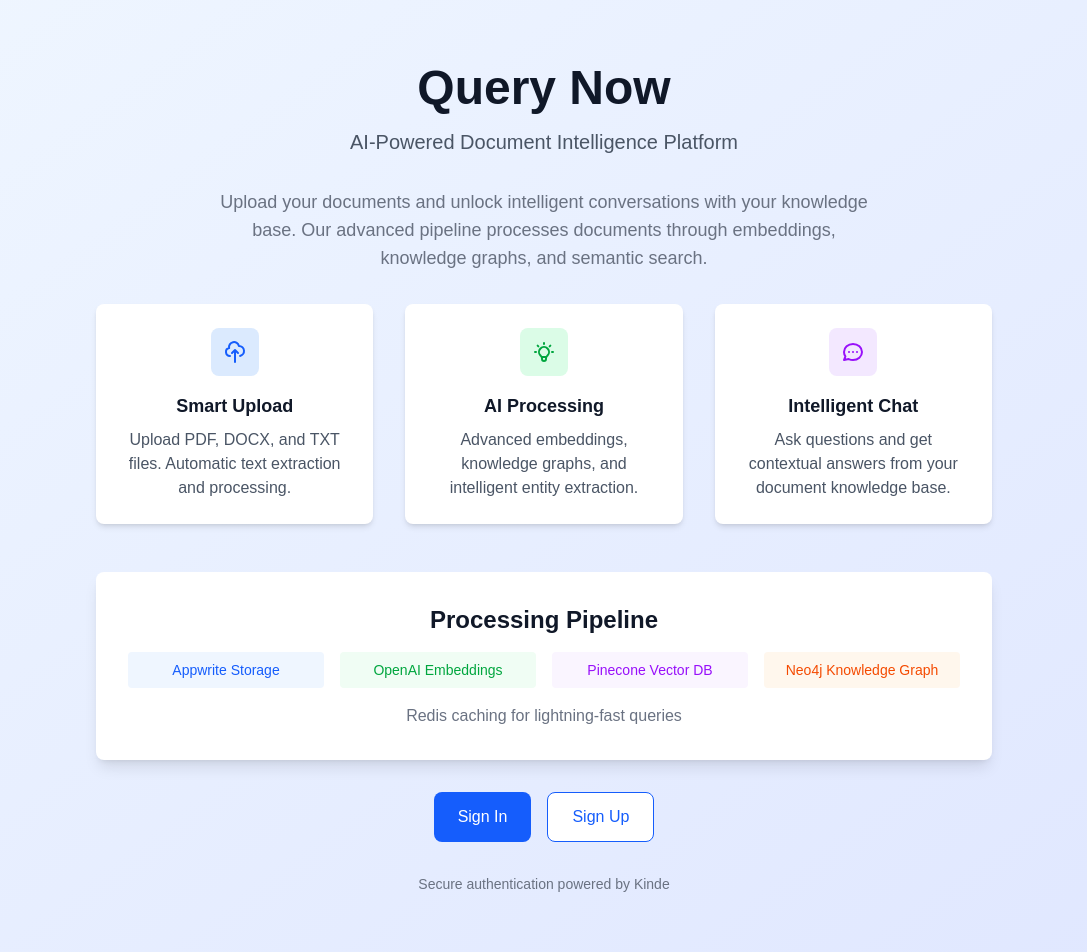
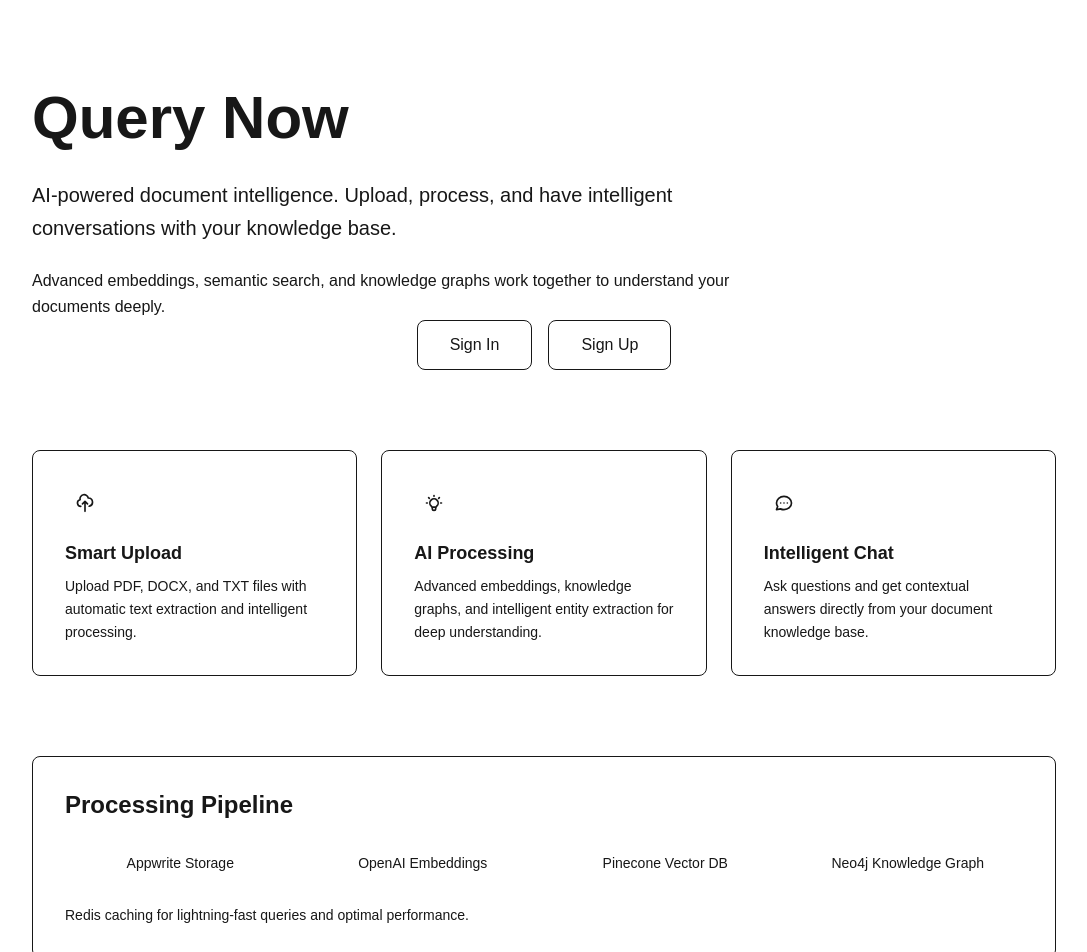
Before and after one commit to krishvsoni/query-now, a Next.js app: page / in a window 1280 px wide. Shown: the top 952 px of the page, without its empty margins (96-1183 px from the left). Built offline with nearby package versions, Linux system fonts and the light colour scheme; no server answers.

Commit message:
fix: Update styling and layout in Home component for improved readability and user experience

```diff
--- a/app/page.tsx
+++ b/app/page.tsx
@@ -1,97 +1,112 @@
-import Image from "next/image";
-import { RegisterLink, LoginLink } from "@kinde-oss/kinde-auth-nextjs/components";
-import { getKindeServerSession } from "@kinde-oss/kinde-auth-nextjs/server";
-import { redirect } from "next/navigation";
+import { RegisterLink, LoginLink } from "@kinde-oss/kinde-auth-nextjs/components"
+import { getKindeServerSession } from "@kinde-oss/kinde-auth-nextjs/server"
+import { redirect } from "next/navigation"
 
 export default async function Home() {
-  const { isAuthenticated } = getKindeServerSession();
+  const { isAuthenticated } = getKindeServerSession()
 
   if (await isAuthenticated()) {
-    redirect("/chat");
+    redirect("/chat")
   }
 
   return (
-    <main className="min-h-screen bg-gradient-to-br from-blue-50 to-indigo-100">
-      <div className="container mx-auto px-4 py-16">
-        <div className="max-w-4xl mx-auto text-center">
-          <div className="mb-8">
-            <h1 className="text-5xl font-bold text-gray-900 mb-4">
-              Query Now
-            </h1>
-            <p className="text-xl text-gray-600 mb-8">
-              AI-Powered Document Intelligence Platform
+    <main className="min-h-screen bg-background">
+      <div className="container mx-auto px-4 py-20">
+        <div className="max-w-5xl mx-auto">
+          <div className="mb-20">
+            <h1 className="text-6xl font-bold text-foreground mb-6 leading-tight">Query Now</h1>
+            <p className="text-xl text-muted-foreground mb-6 max-w-2xl leading-relaxed">
+              AI-powered document intelligence. Upload, process, and have intelligent conversations with your knowledge
+              base.
             </p>
-            <p className="text-lg text-gray-500 max-w-2xl mx-auto">
-              Upload your documents and unlock intelligent conversations with your knowledge base.
-              Our advanced pipeline processes documents through embeddings, knowledge graphs, and semantic search.
+            <p className="text-base text-muted-foreground max-w-3xl leading-relaxed">
+              Advanced embeddings, semantic search, and knowledge graphs work together to understand your documents
+              deeply.
+            </p>
+            <div className="flex flex-col sm:flex-row gap-4 justify-center mb-12">
+              <LoginLink className="inline-flex items-center justify-center px-8 py-3 border border-border bg-primary text-primary-foreground font-medium rounded-lg hover:bg-primary/90 transition-colors">
+                Sign In
+              </LoginLink>
+              <RegisterLink className="inline-flex items-center justify-center px-8 py-3 bg-secondary text-secondary-foreground font-medium rounded-lg border border-border hover:bg-secondary/80 transition-colors">
+                Sign Up
+              </RegisterLink>
+            </div>
+          </div>
+          <div className="grid md:grid-cols-3 gap-6 mb-20">
+            <div className="border border-border rounded-lg p-8 bg-card hover:border-primary/50 transition-colors">
+              <div className="w-10 h-10 bg-primary/10 rounded-md flex items-center justify-center mb-4">
+                <svg className="w-5 h-5 text-primary" fill="none" stroke="currentColor" viewBox="0 0 24 24">
+                  <path
+                    strokeLinecap="round"
+                    strokeLinejoin="round"
+                    strokeWidth={2}
+                    d="M7 16a4 4 0 01-.88-7.903A5 5 0 1115.9 6L16 6a5 5 0 011 9.9M15 13l-3-3m0 0l-3 3m3-3v12"
+                  />
+                </svg>
+              </div>
+              <h3 className="text-lg font-semibold text-foreground mb-2">Smart Upload</h3>
+              <p className="text-sm text-muted-foreground leading-relaxed">
+                Upload PDF, DOCX, and TXT files with automatic text extraction and intelligent processing.
+              </p>
+            </div>
+            <div className="border border-border rounded-lg p-8 bg-card hover:border-primary/50 transition-colors">
+              <div className="w-10 h-10 bg-primary/10 rounded-md flex items-center justify-center mb-4">
+                <svg className="w-5 h-5 text-primary" fill="none" stroke="currentColor" viewBox="0 0 24 24">
+                  <path
+                    strokeLinecap="round"
+                    strokeLinejoin="round"
+                    strokeWidth={2}
+                    d="M9.663 17h4.673M12 3v1m6.364 1.636l-.707.707M21 12h-1M4 12H3m3.343-5.657l-.707-.707m2.828 9.9a5 5 0 117.072 0l-.548.547A3.374 3.374 0 0014 18.469V19a2 2 0 11-4 0v-.531c0-.895-.356-1.754-.988-2.386l-.548-.547z"
+                  />
+                </svg>
+              </div>
+              <h3 className="text-lg font-semibold text-foreground mb-2">AI Processing</h3>
+              <p className="text-sm text-muted-foreground leading-relaxed">
+                Advanced embeddings, knowledge graphs, and intelligent entity extraction for deep understanding.
+              </p>
+            </div>
+            <div className="border border-border rounded-lg p-8 bg-card hover:border-primary/50 transition-colors">
+              <div className="w-10 h-10 bg-primary/10 rounded-md flex items-center justify-center mb-4">
+                <svg className="w-5 h-5 text-primary" fill="none" stroke="currentColor" viewBox="0 0 24 24">
+                  <path
+                    strokeLinecap="round"
+                    strokeLinejoin="round"
+                    strokeWidth={2}
+                    d="M8 12h.01M12 12h.01M16 12h.01M21 12c0 4.418-4.03 8-9 8a9.863 9.863 0 01-4.255-.949L3 20l1.395-3.72C3.512 15.042 3 13.574 3 12c0-4.418 4.03-8 9-8s9 3.582 9 8z"
+                  />
+                </svg>
+              </div>
+              <h3 className="text-lg font-semibold text-foreground mb-2">Intelligent Chat</h3>
+              <p className="text-sm text-muted-foreground leading-relaxed">
+                Ask questions and get contextual answers directly from your document knowledge base.
+              </p>
+            </div>
+          </div>
+          <div className="border border-border rounded-lg p-8 bg-card mb-16">
+            <h2 className="text-2xl font-semibold text-foreground mb-6">Processing Pipeline</h2>
+            <div className="grid grid-cols-2 md:grid-cols-4 gap-3 mb-6">
+              <div className="text-center">
+                <div className="bg-muted text-foreground px-3 py-2 rounded text-sm font-medium">Appwrite Storage</div>
+              </div>
+              <div className="text-center">
+                <div className="bg-muted text-foreground px-3 py-2 rounded text-sm font-medium">OpenAI Embeddings</div>
+              </div>
+              <div className="text-center">
+                <div className="bg-muted text-foreground px-3 py-2 rounded text-sm font-medium">Pinecone Vector DB</div>
+              </div>
+              <div className="text-center">
+                <div className="bg-muted text-foreground px-3 py-2 rounded text-sm font-medium">
+                  Neo4j Knowledge Graph
+                </div>
+              </div>
+            </div>
+            <p className="text-sm text-muted-foreground">
+              Redis caching for lightning-fast queries and optimal performance.
             </p>
           </div>
-
-          <div className="grid md:grid-cols-3 gap-8 mb-12">
-            <div className="bg-white p-6 rounded-lg shadow-md">
-              <div className="w-12 h-12 bg-blue-100 rounded-lg flex items-center justify-center mx-auto mb-4">
-                <svg className="w-6 h-6 text-blue-600" fill="none" stroke="currentColor" viewBox="0 0 24 24">
-                  <path strokeLinecap="round" strokeLinejoin="round" strokeWidth={2} d="M7 16a4 4 0 01-.88-7.903A5 5 0 1115.9 6L16 6a5 5 0 011 9.9M15 13l-3-3m0 0l-3 3m3-3v12" />
-                </svg>
-              </div>
-              <h3 className="text-lg font-semibold text-gray-900 mb-2">Smart Upload</h3>
-              <p className="text-gray-600">Upload PDF, DOCX, and TXT files. Automatic text extraction and processing.</p>
-            </div>
-
-            <div className="bg-white p-6 rounded-lg shadow-md">
-              <div className="w-12 h-12 bg-green-100 rounded-lg flex items-center justify-center mx-auto mb-4">
-                <svg className="w-6 h-6 text-green-600" fill="none" stroke="currentColor" viewBox="0 0 24 24">
-                  <path strokeLinecap="round" strokeLinejoin="round" strokeWidth={2} d="M9.663 17h4.673M12 3v1m6.364 1.636l-.707.707M21 12h-1M4 12H3m3.343-5.657l-.707-.707m2.828 9.9a5 5 0 117.072 0l-.548.547A3.374 3.374 0 0014 18.469V19a2 2 0 11-4 0v-.531c0-.895-.356-1.754-.988-2.386l-.548-.547z" />
-                </svg>
-              </div>
-              <h3 className="text-lg font-semibold text-gray-900 mb-2">AI Processing</h3>
-              <p className="text-gray-600">Advanced embeddings, knowledge graphs, and intelligent entity extraction.</p>
-            </div>
-
-            <div className="bg-white p-6 rounded-lg shadow-md">
-              <div className="w-12 h-12 bg-purple-100 rounded-lg flex items-center justify-center mx-auto mb-4">
-                <svg className="w-6 h-6 text-purple-600" fill="none" stroke="currentColor" viewBox="0 0 24 24">
-                  <path strokeLinecap="round" strokeLinejoin="round" strokeWidth={2} d="M8 12h.01M12 12h.01M16 12h.01M21 12c0 4.418-4.03 8-9 8a9.863 9.863 0 01-4.255-.949L3 20l1.395-3.72C3.512 15.042 3 13.574 3 12c0-4.418 4.03-8 9-8s9 3.582 9 8z" />
-                </svg>
-              </div>
-              <h3 className="text-lg font-semibold text-gray-900 mb-2">Intelligent Chat</h3>
-              <p className="text-gray-600">Ask questions and get contextual answers from your document knowledge base.</p>
-            </div>
-          </div>
-
-          <div className="bg-white p-8 rounded-lg shadow-lg mb-8">
-            <h2 className="text-2xl font-semibold text-gray-900 mb-4">Processing Pipeline</h2>
-            <div className="grid grid-cols-2 md:grid-cols-4 gap-4 text-sm">
-              <div className="text-center">
-                <div className="bg-blue-50 text-blue-600 px-3 py-2 rounded">Appwrite Storage</div>
-              </div>
-              <div className="text-center">
-                <div className="bg-green-50 text-green-600 px-3 py-2 rounded">OpenAI Embeddings</div>
-              </div>
-              <div className="text-center">
-                <div className="bg-purple-50 text-purple-600 px-3 py-2 rounded">Pinecone Vector DB</div>
-              </div>
-              <div className="text-center">
-                <div className="bg-orange-50 text-orange-600 px-3 py-2 rounded">Neo4j Knowledge Graph</div>
-              </div>
-            </div>
-            <p className="text-gray-500 mt-4">Redis caching for lightning-fast queries</p>
-          </div>
-
-          <div className="space-y-4 sm:space-y-0 sm:space-x-4 sm:flex sm:justify-center">
-            <LoginLink className="inline-flex items-center px-6 py-3 bg-blue-600 text-white font-medium rounded-lg hover:bg-blue-700 transition-colors">
-              Sign In
-            </LoginLink>
-            <RegisterLink className="inline-flex items-center px-6 py-3 bg-white text-blue-600 font-medium rounded-lg border border-blue-600 hover:bg-blue-50 transition-colors">
-              Sign Up
-            </RegisterLink>
-          </div>
-
-          <p className="text-sm text-gray-500 mt-8">
-            Secure authentication powered by Kinde
-          </p>
+          <p className="text-xs text-muted-foreground text-center">Secure authentication powered by Kinde</p>
         </div>
       </div>
     </main>
-  );
+  )
 }
```
